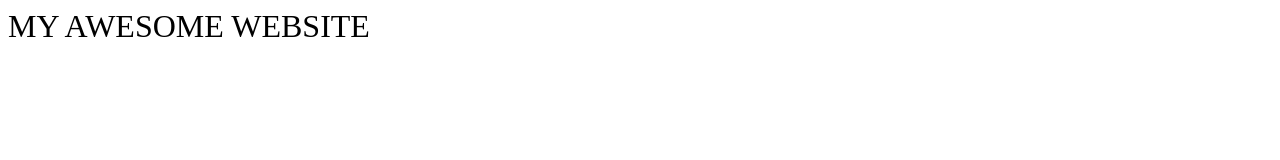
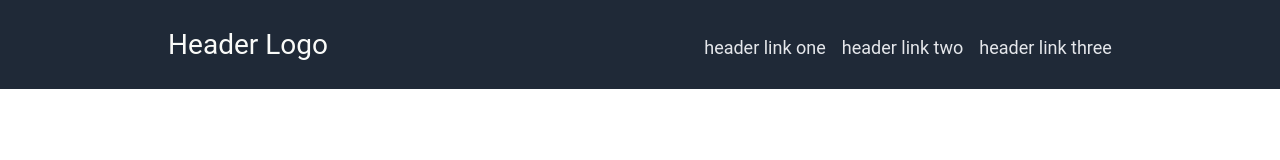
Before and after one commit to yfilip2/landing-page, a plain HTML site: page index.html in a window 1280 px wide. Drawn offline with Linux system fonts and the light colour scheme.

Commit message:
Added the header for the page

```diff
--- a/index.html
+++ b/index.html
@@ -8,8 +8,20 @@
     <link rel="stylesheet" href="style.css">
 </head>
 <body>
+
+
     <div class="header">
-        MY AWESOME WEBSITE
+        <div class="logo">
+            Header Logo
+        </div>
+        <ul class="links">
+            <li><a href="google.com">header link one</a></li>
+            <li><a href="google.com">header link two</a></li>
+            <li><a href="google.com">header link three</a></li>
+        </ul>
     </div>
+
+
+
 </body>
 </html>
--- a/style.css
+++ b/style.css
@@ -1,4 +1,33 @@
+body {
+    height: 100vh;
+    margin: 0;
+    overflow: hidden;
+    font-family: Roboto, sans-serif;
+    display: flex;
+    flex-direction: column;
+}
 
 .header {
-    font-size: 32px;
+    font-size: 28px;
+    color: #F9FAF8;
+    background-color: #1F2937;
+    display: flex;
+    align-items: center;
+    justify-content: space-around;
   }
+
+  .links {
+    display: flex;
+    gap: 16px;
+  }
+
+ul {
+
+    list-style: none;
+  }
+
+  a {
+    font-size: 18px;
+    color: #E5E7EB;
+    text-decoration: none;
+  }
```
